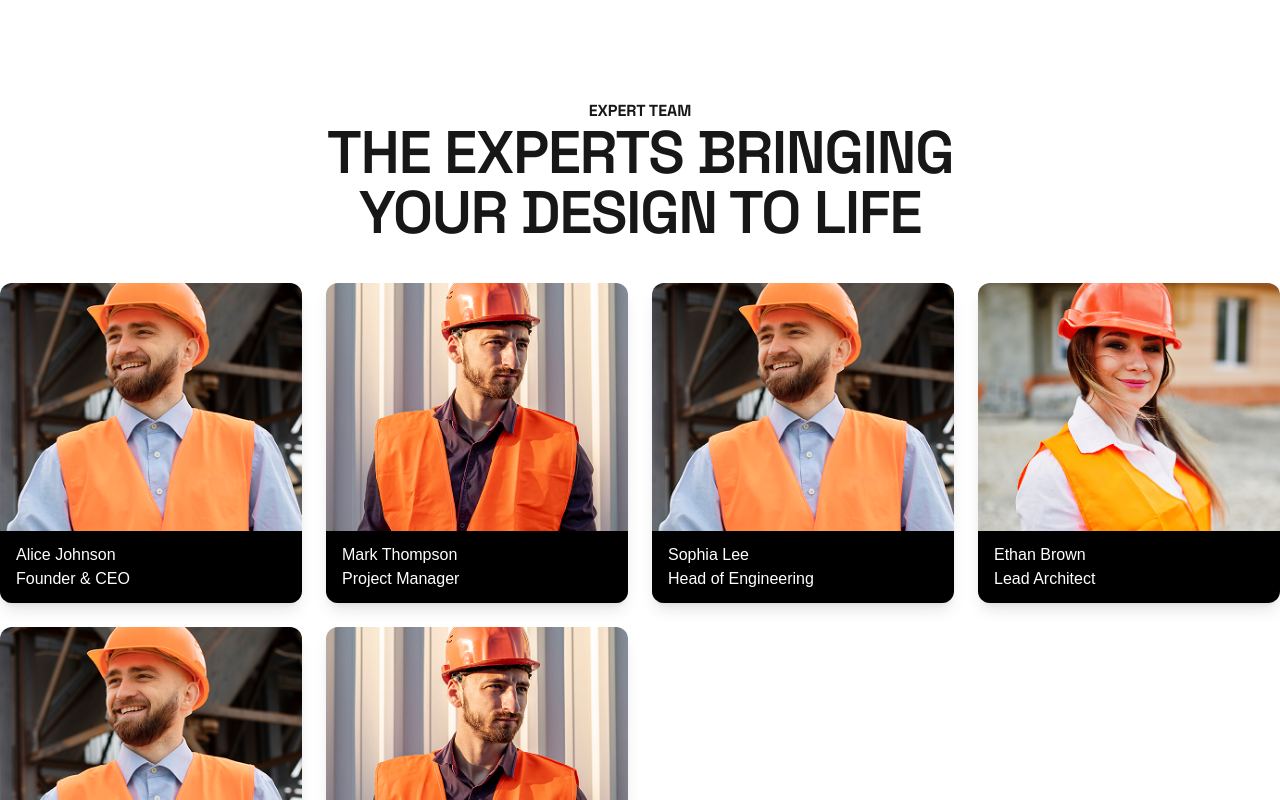
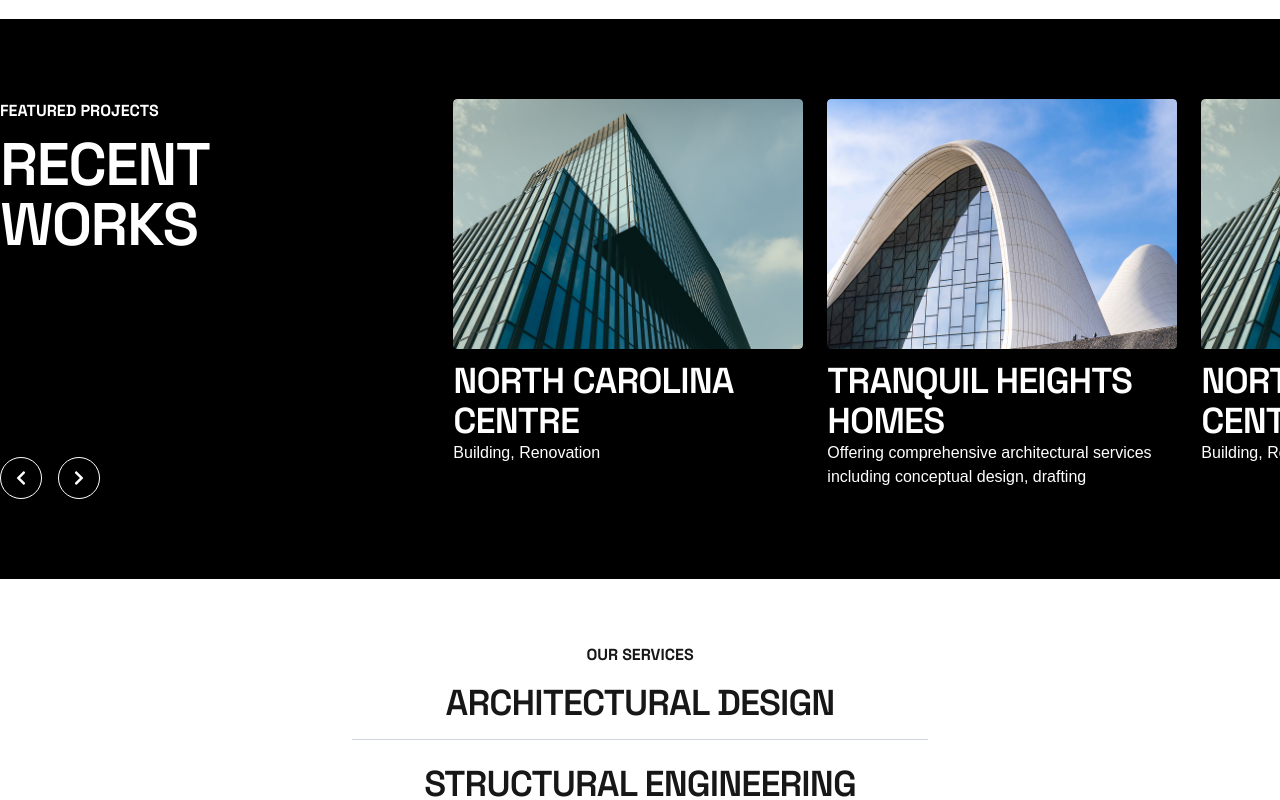
Before and after one commit to tanvirgeek/structa, a Next.js app: page /home4 in a window 1280 px wide. Shown: the part 2620-3420 px from the top of the page. Built offline with nearby package versions, Linux system fonts and the light colour scheme; a web font is replaced by a local one.

Commit message:
Home 4 Update

```diff
--- a/src/app/home4/page.tsx
+++ b/src/app/home4/page.tsx
@@ -5,7 +5,9 @@ import Footer from "@/components/Footer";
 import Home2Horizontal from "@/components/Home2Horizontal";
 import Home2Navbar from "@/components/Home2Navbar";
 import Home3Image from "@/components/Home3Image";
+import Home4FeaturedProjects from "@/components/Home4FeaturedProjects";
 import Home4Hero from "@/components/Home4Hero";
+import Home4Services from "@/components/Home4Services";
 import React from "react";
 
 const Home4 = () => {
@@ -29,6 +31,8 @@ const Home4 = () => {
       <div className="bg-background">
         <AboutDescription />
         <AboutUsMiddle />
+        <Home4FeaturedProjects />
+        <Home4Services />
         <Home2Experts />
         <Home2Horizontal />
         <Footer />
--- /dev/null
+++ b/src/components/Home4FeaturedProjects.tsx
@@ -0,0 +1,104 @@
+"use client";
+
+import Image from "next/image";
+import { useRef } from "react";
+import { FaChevronLeft, FaChevronRight } from "react-icons/fa";
+
+const featuredProjects = [
+  {
+    imageSrc: "/project1.png",
+    title: "North Carolina Centre",
+    description: "Building, Renovation",
+  },
+  {
+    imageSrc: "/project2.png",
+    title: "Tranquil Heights Homes",
+    description:
+      "Offering comprehensive architectural services including conceptual design, drafting",
+  },
+  {
+    imageSrc: "/project1.png",
+    title: "North Carolina Centre",
+    description: "Building, Renovation",
+  },
+  {
+    imageSrc: "/project2.png",
+    title: "Tranquil Heights Homes",
+    description:
+      "Offering comprehensive architectural services including conceptual design, drafting",
+  },
+];
+
+const Home4FeaturedProjects = () => {
+  const scrollRef = useRef<HTMLDivElement>(null);
+
+  const scroll = (direction: "left" | "right") => {
+    if (scrollRef.current) {
+      scrollRef.current.scrollBy({
+        left: direction === "left" ? -300 : 300,
+        behavior: "smooth",
+      });
+    }
+  };
+
+  return (
+    <section className="bg-black text-white">
+      <div className="flex flex-col md:flex-row gap-10 justify-between items-start app-section container">
+        {/* Left Section */}
+        <div className="flex flex-col justify-between md:w-1/3 w-full h-full md:min-h-[400px]">
+          <div>
+            <h6 className="!text-background mb-3">Featured Projects</h6>
+            <h2 className="!text-background mb-6">
+              Recent <br /> Works
+            </h2>
+          </div>
+
+          <div className="flex-grow" />
+
+          <div className="flex gap-4">
+            <button
+              onClick={() => scroll("left")}
+              className="p-3 border border-white rounded-full hover:bg-white hover:text-black transition"
+            >
+              <FaChevronLeft />
+            </button>
+            <button
+              onClick={() => scroll("right")}
+              className="p-3 border border-white rounded-full hover:bg-white hover:text-black transition"
+            >
+              <FaChevronRight />
+            </button>
+          </div>
+        </div>
+
+        {/* Right Section */}
+        <div
+          ref={scrollRef}
+          className="md:w-2/3 w-full overflow-x-auto whitespace-nowrap scrollbar-hide"
+        >
+          {featuredProjects.map((project, idx) => (
+            <div
+              key={idx}
+              className="inline-block w-[280px] md:w-[350px] mr-6 align-top whitespace-normal break-words"
+            >
+              <div className="relative w-full h-[200px] md:h-[250px] rounded overflow-hidden mb-3">
+                <Image
+                  src={project.imageSrc}
+                  alt={project.title}
+                  fill
+                  className="object-cover rounded"
+                />
+              </div>
+              <h3 className="!text-background break-words">{project.title}</h3>
+              <p className="!text-background break-words">
+                {project.description}
+              </p>
+            </div>
+          ))}
+        </div>
+      </div>
+    </section>
+  );
+};
+
+export default Home4FeaturedProjects;
--- /dev/null
+++ b/src/components/Home4Services.tsx
@@ -0,0 +1,74 @@
+"use client";
+
+import { useState } from "react";
+import Image from "next/image";
+
+const services = [
+  "Architectural Design",
+  "Structural Engineering",
+  "Project Management",
+  "Renovation & Remodeling",
+  "Construction Supervision",
+];
+
+const Home4Services = () => {
+  const [hoveredIndex, setHoveredIndex] = useState<number | null>(null);
+
+  return (
+    <section className="bg-white py-16 px-6 md:px-20">
+      <div className="max-w-5xl mx-auto text-center">
+        {/* Top Heading */}
+        <h6 className="mb-4">Our Services</h6>
+
+        {/* Service List */}
+        <div className="flex flex-col items-center space-y-6">
+          {services.map((service, idx) => (
+            <div
+              key={idx}
+              onMouseEnter={() => setHoveredIndex(idx)}
+              onMouseLeave={() => setHoveredIndex(null)}
+              className="relative group cursor-pointer border-b border-gray-300 pb-4 w-full max-w-xl"
+            >
+              {/* Left Image */}
+              {hoveredIndex === idx && (
+                <div className="absolute -left-20 top-1/2 transform -translate-y-1/2 hidden md:block">
+                  <Image
+                    src="/blog2.png"
+                    alt="Left"
+                    width={80}
+                    height={80}
+                    className="rounded shadow-lg"
+                  />
+                </div>
+              )}
+
+              {/* Right Image */}
+              {hoveredIndex === idx && (
+                <div className="absolute -right-20 top-1/2 transform -translate-y-1/2 hidden md:block">
+                  <Image
+                    src="/blog1.png"
+                    alt="Right"
+                    width={80}
+                    height={80}
+                    className="rounded shadow-lg"
+                  />
+                </div>
+              )}
+
+              {/* Headline */}
+              <h3
+                className={`text-xl font-semibold transition-colors duration-300 ${
+                  hoveredIndex === idx ? "!text-primary" : "text-black"
+                }`}
+              >
+                {service}
+              </h3>
+            </div>
+          ))}
+        </div>
+      </div>
+    </section>
+  );
+};
+
+export default Home4Services;
```
